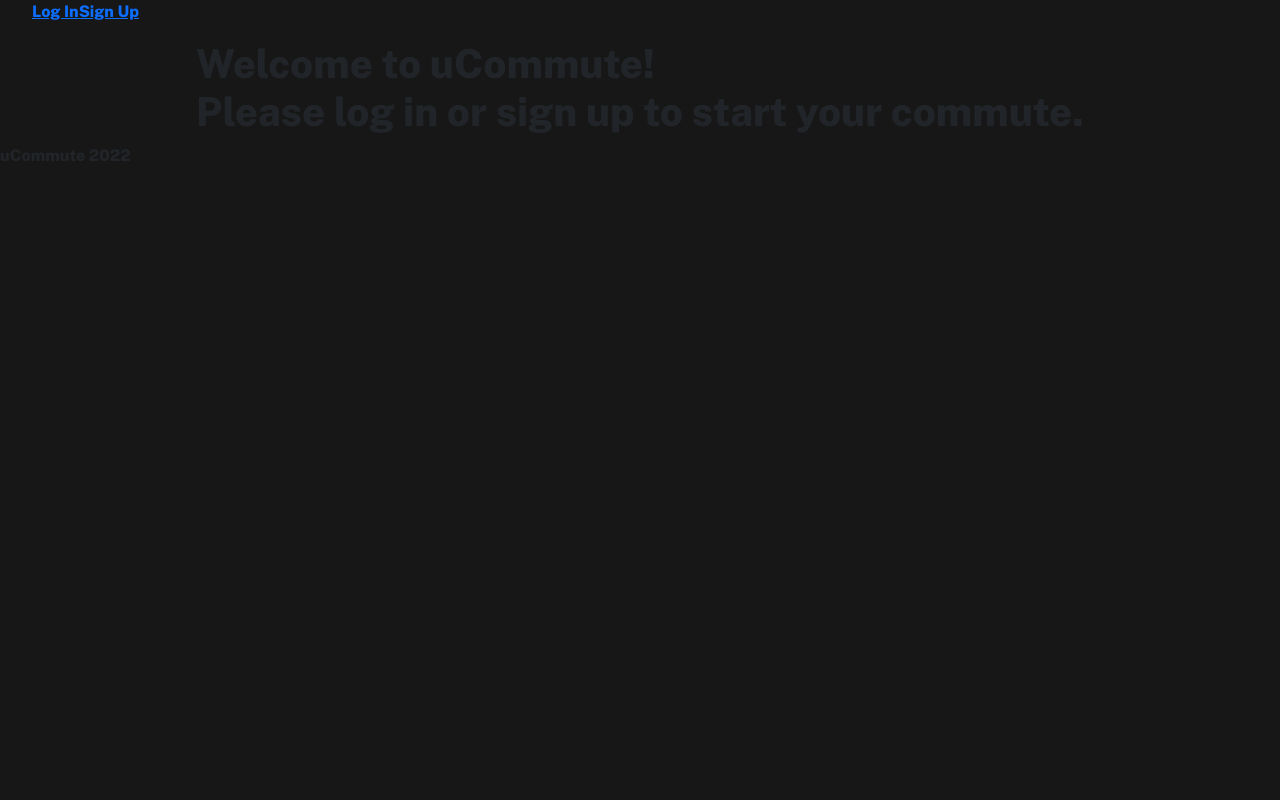
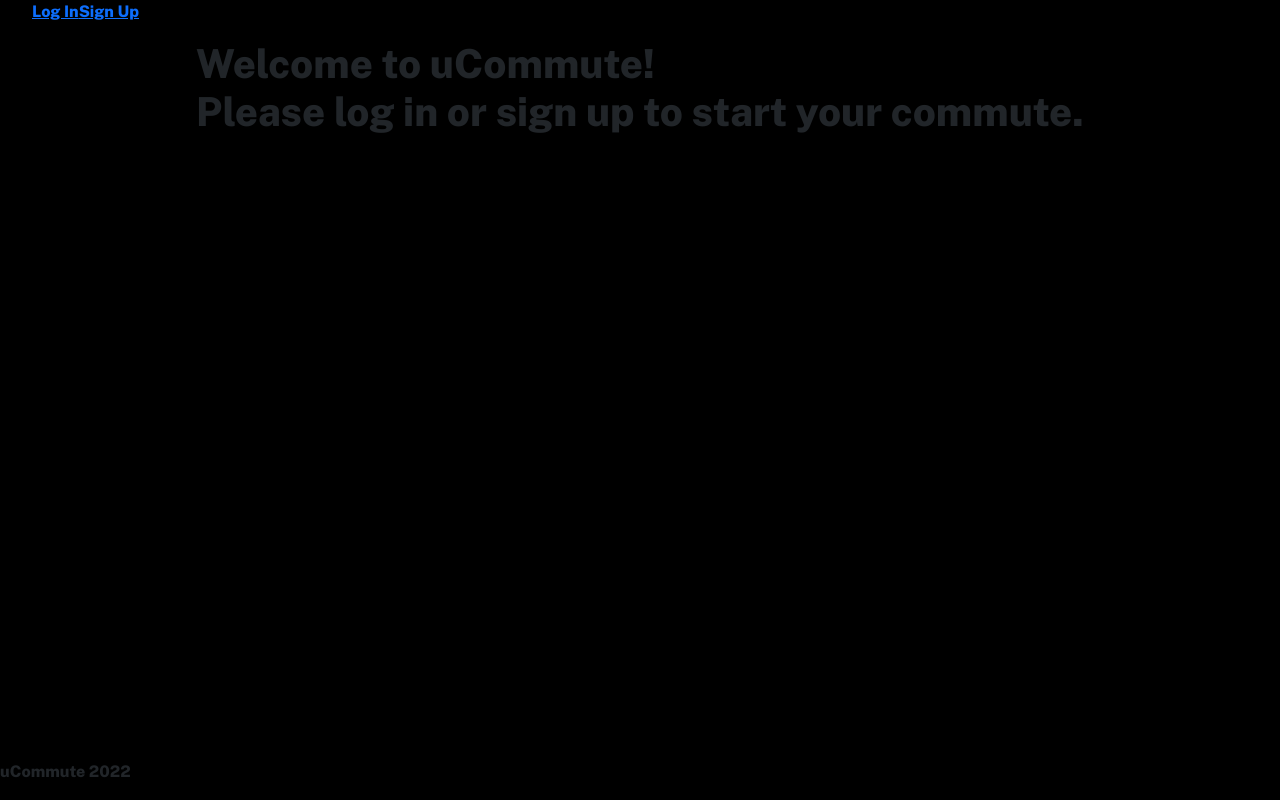
Before and after one commit to jurgenstevens/ucommute-front, a React (Create React App) app: page / in a window 1280 px wide. Built offline with nearby package versions, Linux system fonts and the light colour scheme; no server answers.

Commit message:
Set up page container, content wrap and footer styling.

```diff
--- a/public/styles/style.css
+++ b/public/styles/style.css
@@ -1,6 +1,6 @@
 @import url(https://fonts.googleapis.com/css2?family=Public+Sans:wght@800&display=swap);
 body {
-  background: #181717;
+  background: #000000;
   font-family: "Public Sans", sans-serif;
 }
 
@@ -31,4 +31,20 @@ ul {
       -ms-flex-align: center;
           align-items: center;
 }
+
+#page-container {
+  position: relative;
+  min-height: 100vh;
+}
+
+#content-wrap {
+  padding-bottom: 2.5rem;    /* Footer height */
+}
+
+#footer {
+  position: absolute;
+  bottom: 0;
+  width: 100%;
+  height: 2.5rem;            /* Footer height */
+}
 /*# sourceMappingURL=style.css.map */
--- a/public/styles/style.scss
+++ /dev/null
@@ -1,30 +0,0 @@
-@import url(https://fonts.googleapis.com/css2?family=Public+Sans:wght@800&display=swap);
-
-$public-sans: 'Public Sans', sans-serif;
-
-body{
-    background: #181717;
-    font-family: $public-sans;
-}
-
-ul {
-    list-style-type: none;
-}
-
-.header {
-    grid-area: header;
-}
-
-.footer {
-    grid-area: footer;
-}
-
-@mixin flexCenter {
-    display: flex;
-    justify-content: center;
-    align-items: center;
-}
-
-.landing {
-    @include flexCenter()
-}
--- a/src/App.jsx
+++ b/src/App.jsx
@@ -68,6 +68,8 @@ const App = () => {
 
   return (
     <>
+    <div id="page-container">
+      <div id="content-wrap">
       <NavBar user={user} handleLogout={handleLogout} className="header" />
       <Routes>
         <Route path="/" element={<Landing className="landing" user={user} />} />
@@ -99,7 +101,9 @@ const App = () => {
         <Route path="/:tripDetails" element={<TripDetails user={user} />} />
         <Route path="/editTrip" element={<EditTrip handleUpdateTrip={handleUpdateTrip}  />} />
       </Routes>
-      <div className="footer">uCommute 2022</div>
+      </div>
+      <div id="footer">uCommute 2022</div>
+      </div>
     </>
   )
 }
```
Also changed, not shown: 1 other file (tests, documents, lock files or other folders).
